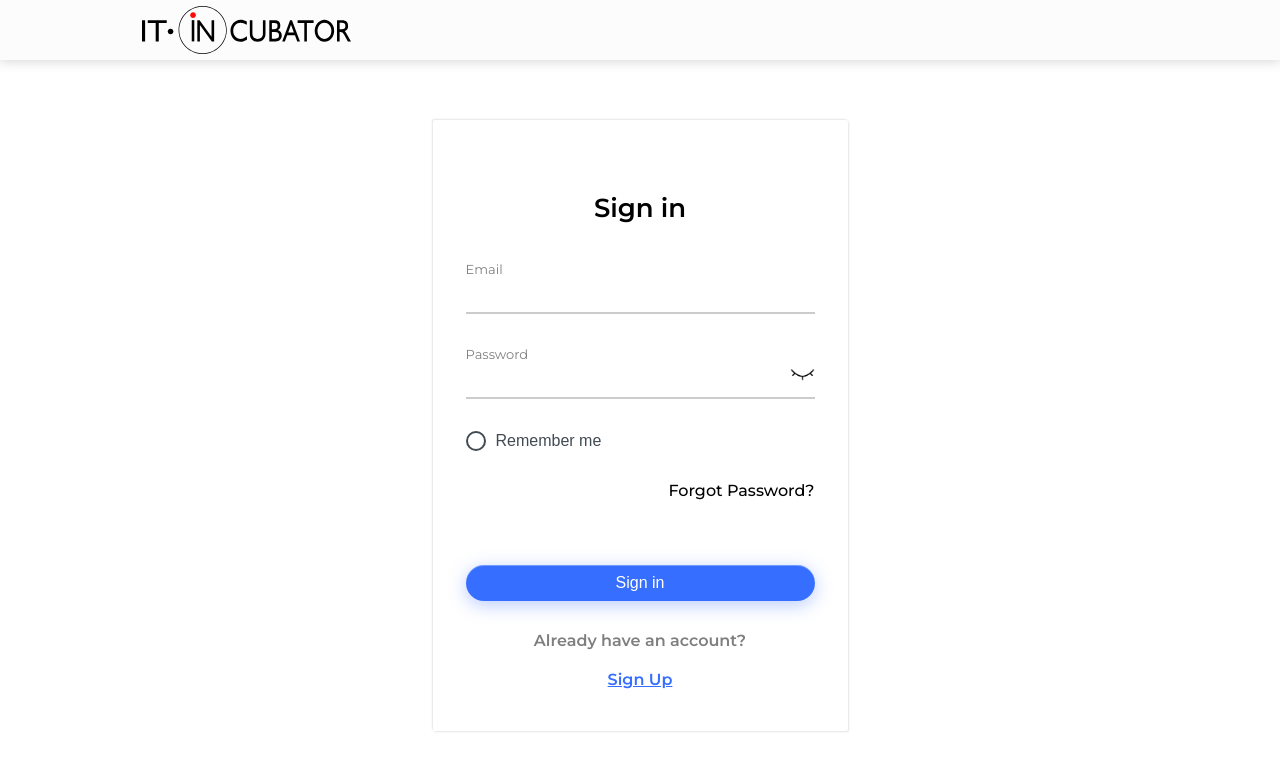
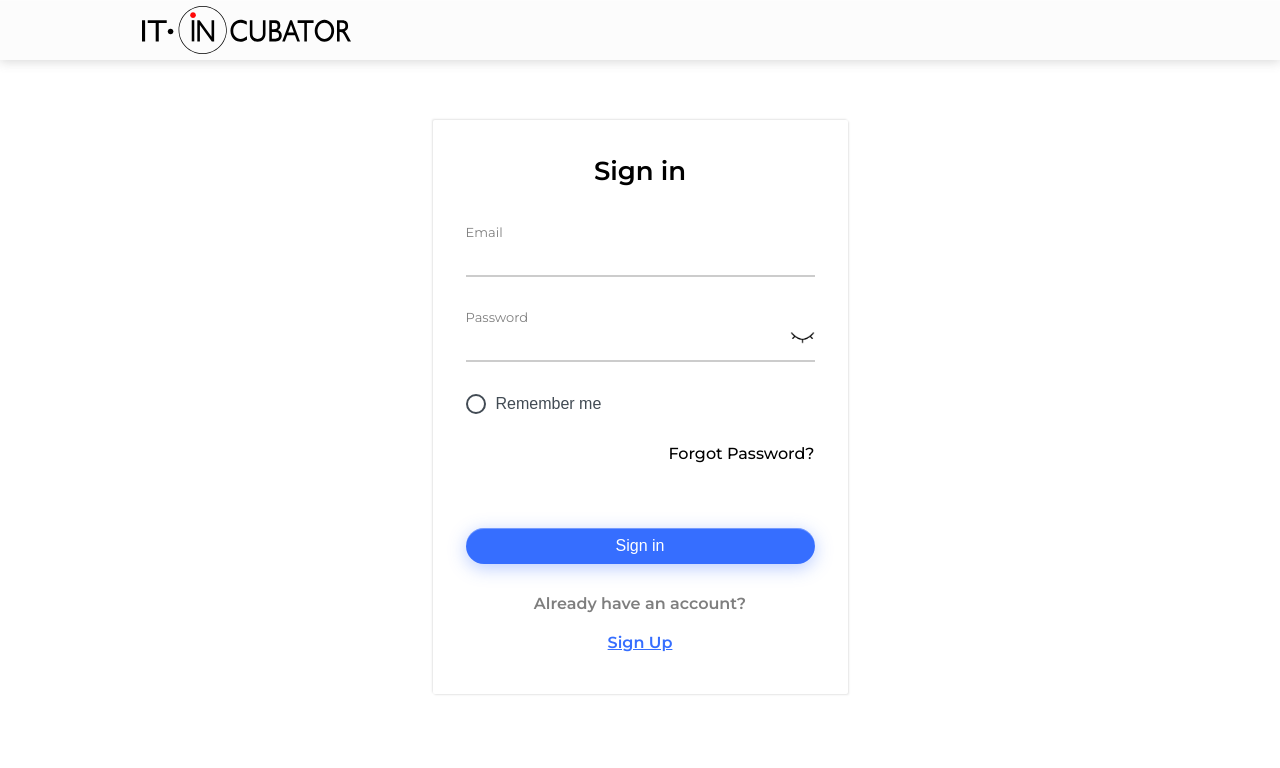
Before and after one commit to Mart7anova/qnun, a React (Create React App) app: page /#/login in a window 1280 px wide. Shown: the top 768 px of the page. Built offline with nearby package versions, Linux system fonts and the light colour scheme; no server answers.

Commit message:
fix loginpage title style

```diff
--- a/src/s2-features/f1-auth/a1-login/Login.module.scss
+++ b/src/s2-features/f1-auth/a1-login/Login.module.scss
@@ -13,8 +13,9 @@
 			flex-direction: column;
 
 			.title {
+				text-align: center;
 				font-size: 26px;
-				margin: 37px auto;
+				margin-bottom: 37px;
 				font-weight: 600;
 			}
 
```
